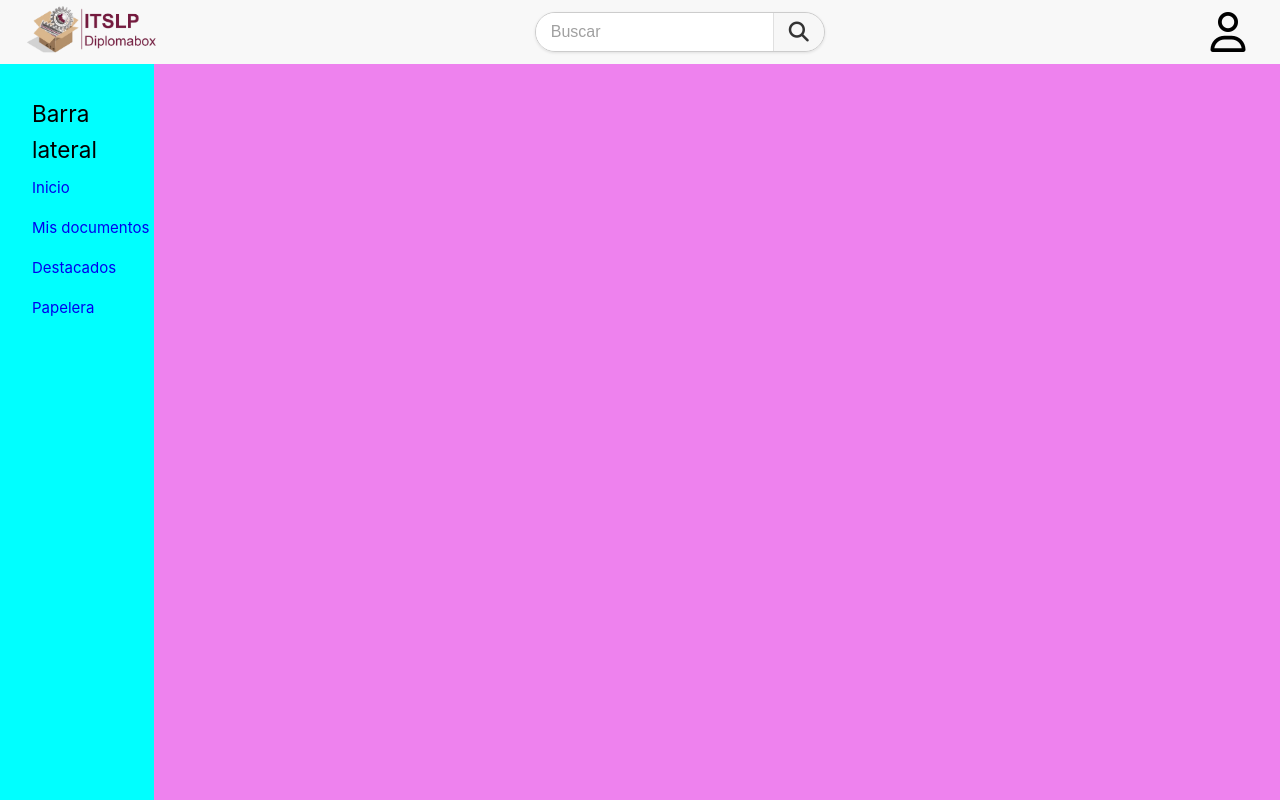
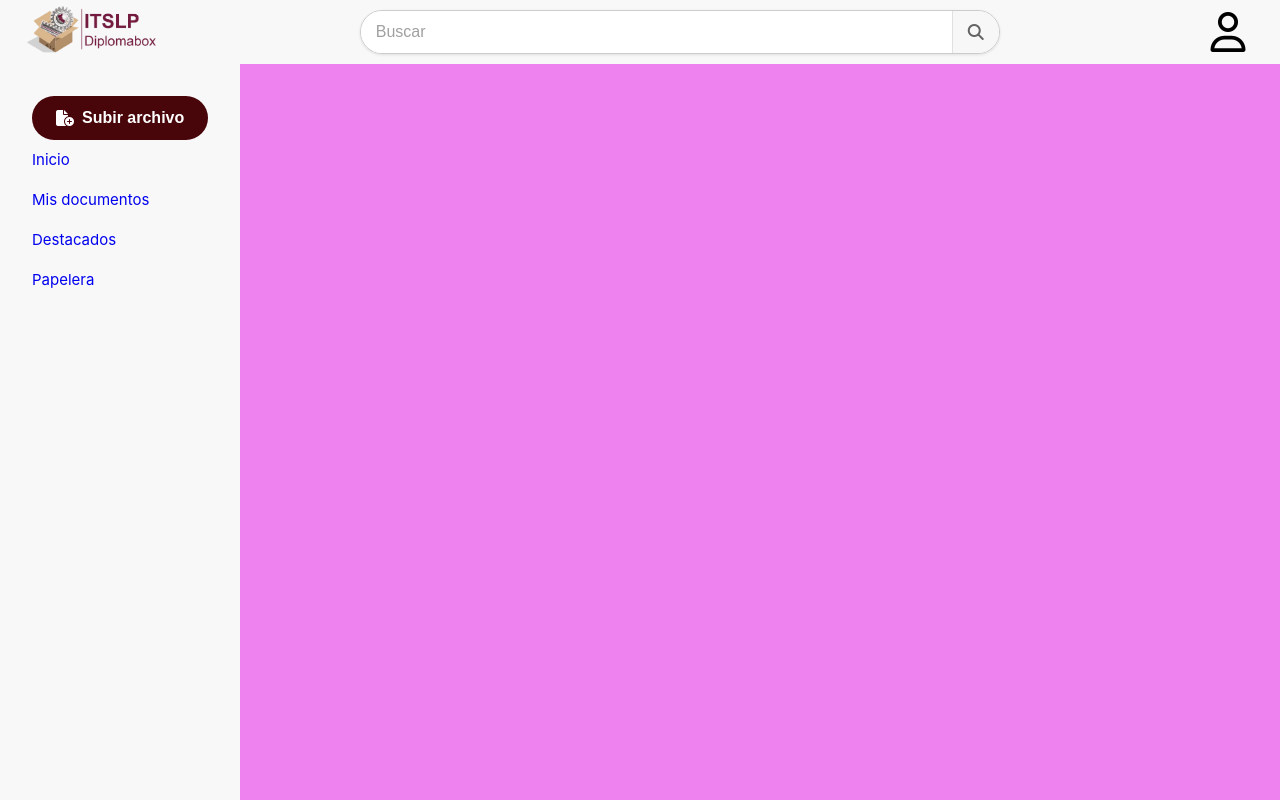
Before and after one commit to AmayaGM/Diplomabox, a Vue app: page / in a window 1280 px wide. Built offline with nearby package versions, Linux system fonts and the light colour scheme.

Commit message:
boton subir archivo

```diff
--- a/src/assets/main.css
+++ b/src/assets/main.css
@@ -5,11 +5,14 @@
 
   --vt-c-light-gray: #F8f8f8;
   --vt-c-gray: #dfdfdf;
+  --vt-c-gray2: #ccc;
   --vt-c-dark-gray: #636363;
 
   --vt-c-white: #ffffff;
 
   --vt-c-black: #000000;
+
+
 
 
 }
@@ -40,23 +43,22 @@
 
   --color-searchBar-background: var(--vt-c-white);
   --color-searchBar-text: var(--vt-c-dark-gray);
-  --color-searchBar-border: var(--vt-c-black);
-  --color-searchBar-hover-background: var(--vt-c-light-gray);
-  --color-searchBar-hover-text: var(--vt-c-dark-gray);
+  --color-searchBar-border: var(--vt-c-gray2);
+  --color-searchBar-hover-background: var(--vt-c-cherry-red);
+  --color-searchBar-hover-text: var(--vt-c-black);
   --color-searchBar-hover-border: var(--vt-c-black);
-  --color-searchBar-click-background: var(--vt-c-cherry-red);
-  --color-searchBar-click-text: var(--vt-c-cherry-red);
-  --color-searchBar-click-border: var(--vt-c-cherry-red);
   --color-searchBar-active-background: var(--vt-c-white);
   --color-searchBar-active-text: var(--vt-c-black);
-  --color-searchBar-active-border: var(--vt-c-black);
+  --color-searchBar-active-border: var(--vt-c-cherry-red);
+  --color-searchBar-button-active-text: var(--vt-c-gray2);
+  --color-searchBar-button-active-background: var(--vt-c-cherry-red);
 
-  --font-weight-title: 2.5rem;
-  --font-weight-subtitle: 1.75rem;
-  --font-weight-text: 1rem;
-  --font-weight-button: .9rem;
-  --font-weight-searchbar: .9rem;
-  --font-weight-sidebar: .9rem;
+  --font-size-title: 2.5rem;
+  --font-size-subtitle: 1.75rem;
+  --font-size-text: 1rem;
+  --font-size-button: 1rem;
+  --font-size-searchbar: 1rem;
+  --font-size-sidebar: 1rem;
 
 }
 
@@ -114,3 +116,8 @@ body {
     font-family: "Font Awesome 6 Free" !important;
     font-weight: 900 !important;
 }
+
+.fa-file-circle-plus:before {
+    font-family: "Font Awesome 6 Free" !important;
+    font-weight: 900 !important;
+}
--- a/src/components/Sidebar.vue
+++ b/src/components/Sidebar.vue
@@ -1,6 +1,6 @@
 <template>
 <div class="sidebar">
-<h2> Barra lateral</h2>
+    <SubirArchivo></SubirArchivo>
 <ul>
     <li><RouterLink to="/Home">Inicio</RouterLink></li>
     <li><RouterLink to="/MisDocumentos">Mis documentos</RouterLink></li>
@@ -10,14 +10,15 @@
 </div>
 </template>
 
-<script></script>
+<script setup>
+import SubirArchivo from './modules/sidebar/SubirArchivo.vue';
+</script>
 
 <style>
 .sidebar{
     width: 100%;
     height: 100%;
     padding: 1rem;
-    background-color: aqua;
 }
 .sidebar ul {
     list-style: none;
--- a/src/components/modules/header/SearchBar.vue
+++ b/src/components/modules/header/SearchBar.vue
@@ -1,6 +1,6 @@
 <template>
     <div class="search-component">
-      <input type="search" id="search-input" placeholder="Buscar">
+      <input type="search" class="search-input" placeholder="Buscar">
       <button type="button" class="search-button">
     <i class="fas fa-magnifying-glass"></i>
 </button>
@@ -9,58 +9,67 @@
 
 <script setup></script>
 
-<<style scoped>
+<style scoped>
 .search-component {
   display: flex;
-  width: 100%;
-  max-width: 500px;
-  height: 40px;
+  min-width: 50vw;
+  height: 5.5vh;
   border: 1px solid #ccc;
   border-radius: 25px;
   overflow: hidden;
   box-shadow: 0 1px 3px rgba(0,0,0,0.1);
 }
 
-#search-input {
-  flex-grow: 1;
+.search-input {
+  flex: 1;
   border: none;
   padding: 0 15px;
-  font-size: 16px;
+  font-size: var(--font-size-searchbar);
   outline: none;
-  -webkit-appearance: none;
-  -moz-appearance: none;
-  appearance: none;
+}
+
+.search-input:hover {
+  background-color: var(--color-searchBar-background-hover);
+  border-color: var(--color-searchBar-border-hover);
+}
+
+.search-input:hover::placeholder {
+  color: var(--color-searchBar-hover-text);
+}
+
+.search-input:focus {
+  background-color: var(--color-searchBar-active-background);
+  border-color: var(--color-searchBar-active-border);
+}
+
+.search-input:focus::placeholder {
+  color: var(--color-searchBar-text);
 }
 
 .search-button {
   background-color: #f7f7f7;
-  color: #555;
+  color: var(--color-searchBar-text);
   border: none;
   padding: 0 15px;
   cursor: pointer;
-  font-size: 18px;
-  flex-shrink: 0;
+  font-size: var(--font-size-searchbar);
   border-left: 1px solid #e0e0e0;
-  border-radius: 0 25px 25px 0;
   display: flex;
   align-items: center;
   justify-content: center;
-  line-height: 1;
+}
+
+.search-button:hover{
+    background-color: var(--color-searchBar-button-active-background);
+    color: var(--color-searchBar-button-active-text);
 }
 
 .search-component:focus-within {
   border-color: #888;
 }
 
-#search-input::placeholder {
+.search-input::placeholder {
   color: #a0a0a0;
 }
 
-.fas.fa-magnifying-glass {
-    /* Fuerza a que se muestre y tenga un tamaño visible */
-    visibility: visible !important;
-    opacity: 1 !important;
-    font-size: 20px !important; /* O el tamaño que necesites */
-    color: #333 !important;     /* Asegura que no sea invisible (e.g., color blanco sobre fondo blanco) */
-}
-</style>>
+</style>
--- /dev/null
+++ b/src/components/modules/sidebar/SubirArchivo.vue
@@ -0,0 +1,42 @@
+<template>
+  <button class="upload-button">
+    <i class="fa-solid fa-file-circle-plus button-icon"></i>
+    Subir archivo
+  </button>
+</template>
+
+<script setup>
+</script>
+
+<style scoped>
+.upload-button {
+  display: inline-flex;
+  align-items: center;
+  justify-content: center;
+  padding: 0.8rem 1.5rem;
+  border: none;
+  border-radius: 2rem;
+  cursor: pointer;
+  background-color: var(--color-button-background);
+  color: var(--color-button-text);
+  font-size: var(--font-size-button);
+  font-weight: 600;
+  white-space: nowrap;
+  transition: background-color 0.2s ease, color 0.2s ease, transform 0.1s ease;
+}
+
+.upload-button:hover {
+  background-color: var(--color-button-hover-background);
+  color: var(--color-button-hover-text);
+}
+
+.upload-button:active {
+  background-color: var(--color-button-active-background);
+  color: var(--color-button-active-text);
+  transform: translateY(1px);
+}
+
+.button-icon {
+  margin-right: 0.5rem;
+}
+</style>
--- a/src/views/MainView.vue
+++ b/src/views/MainView.vue
@@ -39,7 +39,7 @@ import Header from '@/components/Header.vue';
     }
 
 .sidebar {
-      width: 12vw;
+      width: auto;
       height: 100%;
       padding: 1rem;
     }
```
